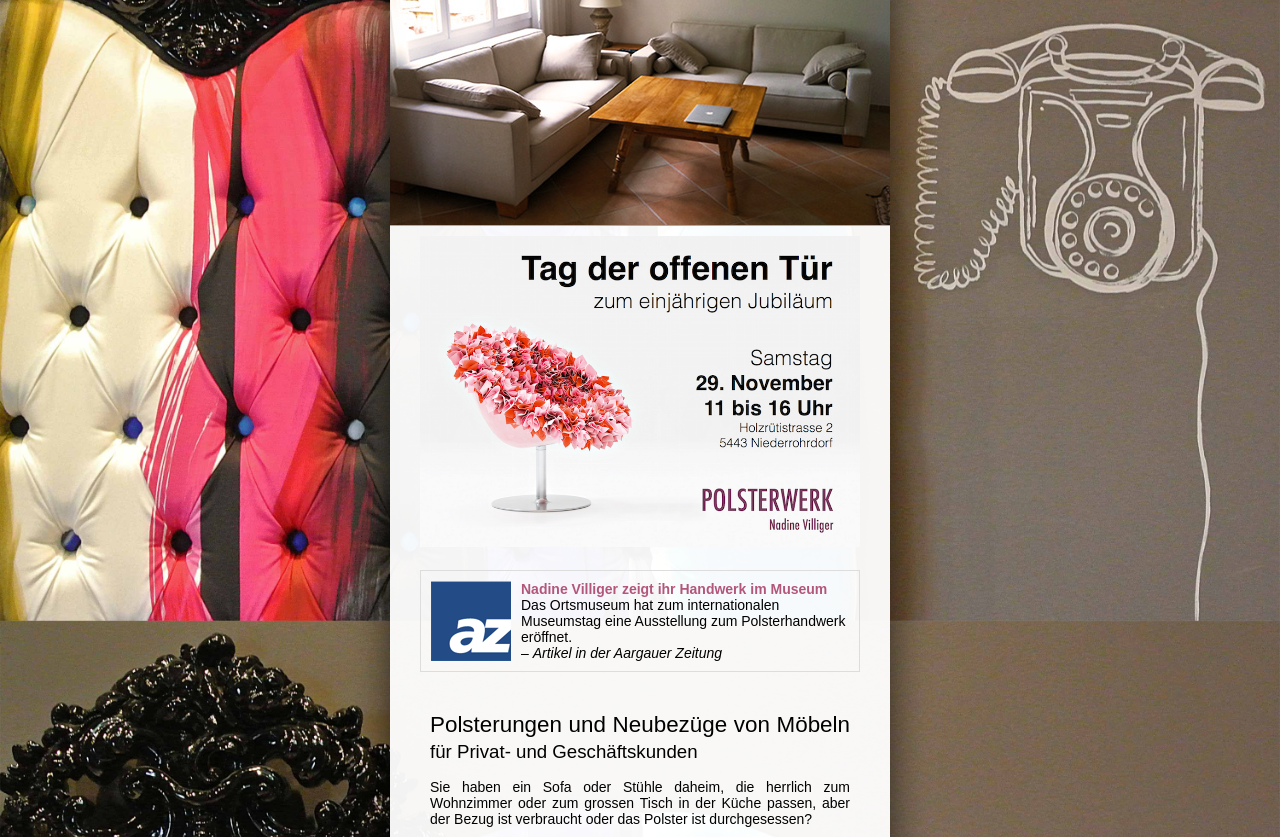
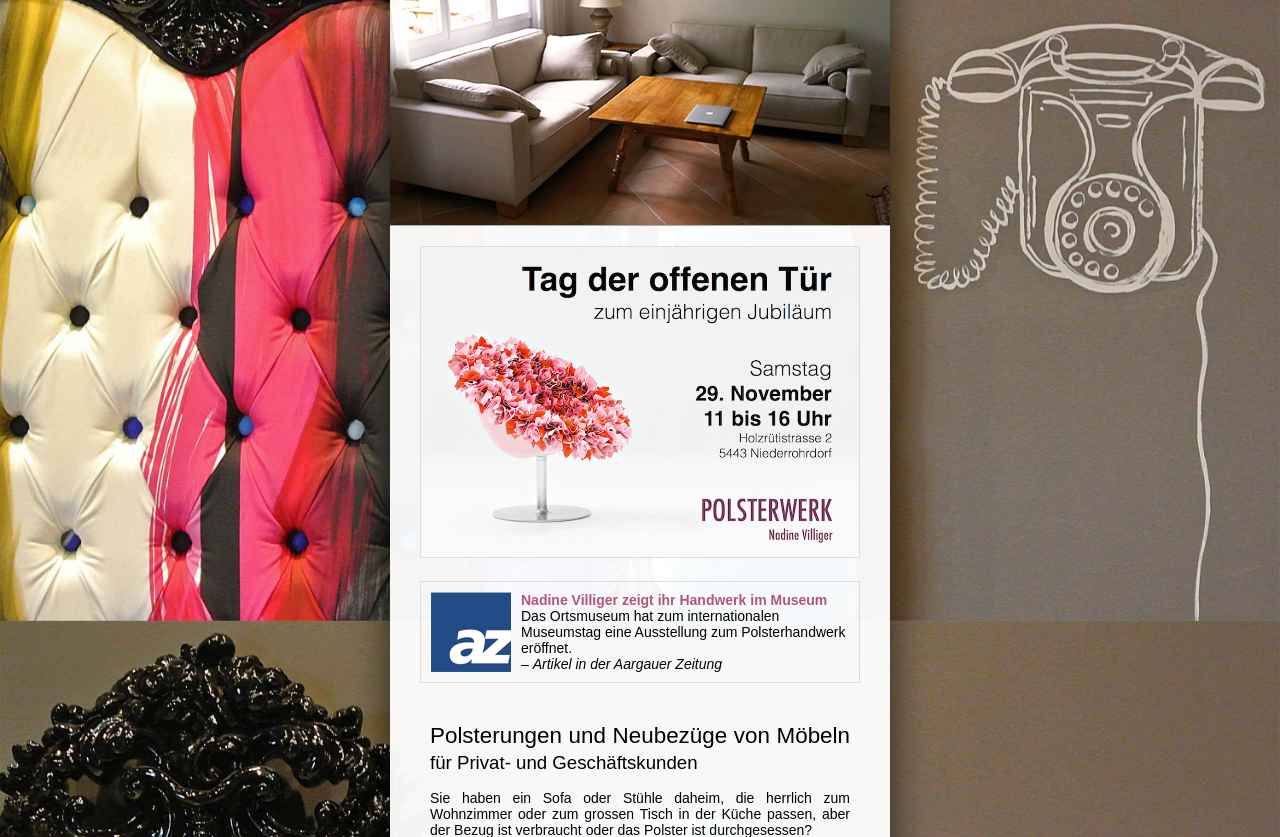
Before and after one commit to villiger/polsterwerk, a PHP site: page / in a window 1280 px wide. Shown: the part 236-1073 px from the top of the page. Run offline with PHP 8.4, Linux system fonts and the light colour scheme.

Commit message:
border around flyer

```diff
--- a/pages/leistungen.php
+++ b/pages/leistungen.php
@@ -1,7 +1,7 @@
 <img class="title" src="/img/title.jpg" alt="Sofa gepolstert" />
 
 <div class="content">
-    <img src="/img/flyer_29nov14.png" alt="Tag der offenen Tür" style="width: 440px; margin: -10px -10px 20px -10px;">
+    <img src="/img/flyer_29nov14.png" alt="Tag der offenen Tür" style="width: 438px; border: 1px solid #ddd; margin: 0 -10px 20px -10px;">
 
     <div class="in-der-az">
         <a href="http://www.aargauerzeitung.ch/aargau/baden/nadine-villiger-zeigt-ihr-handwerk-im-museum-127991081" target="_blank" rel="nofollow"><img src="/img/az.png" alt="AZ Logo"></a>
```
